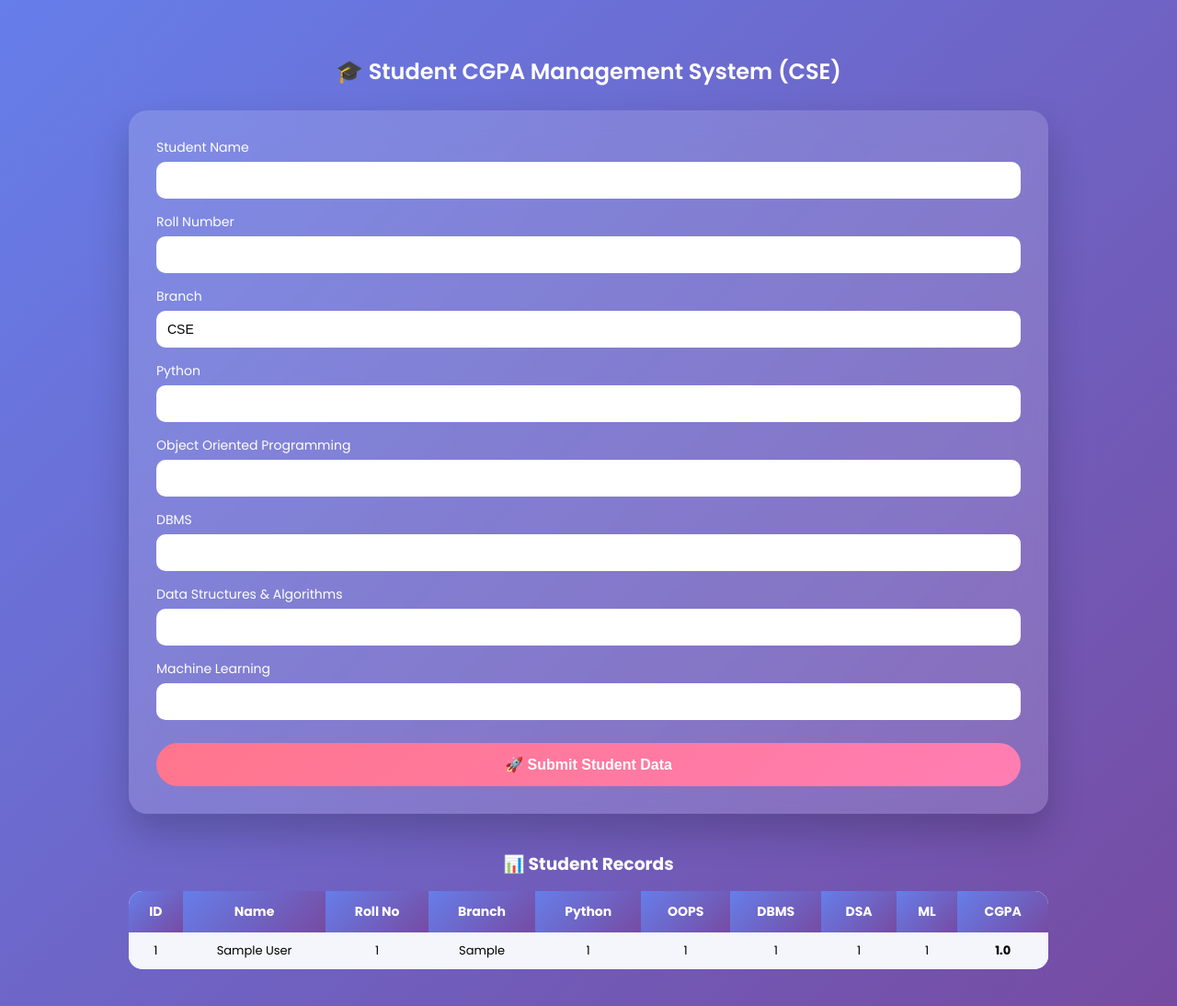
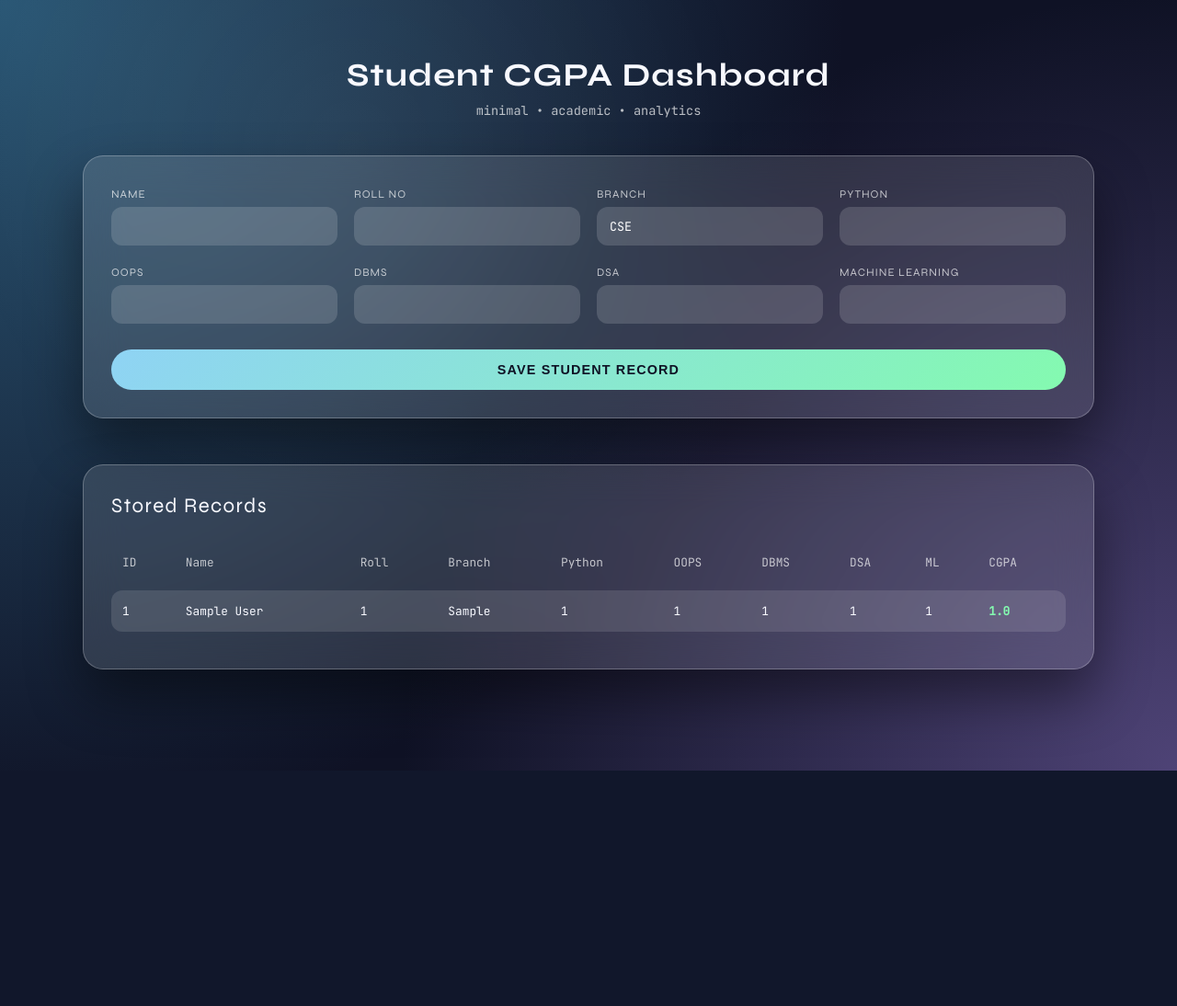
Before and after one commit to bhargavasai-tech/DevOps-student-app, a Flask app: page / in a window 1280 px wide. Shown: the whole page at 92% size. After the commit the page ends 838 px from the top, so only its background shows below. Run offline with Flask 3, Linux system fonts and the light colour scheme; tables that the repository leaves empty hold one stand-in row (values such as "Sample post").

Commit message:
redesign UI for better look

```diff
--- a/app/templates/index.html
+++ b/app/templates/index.html
@@ -2,153 +2,187 @@
 <html lang="en">
 <head>
 <meta charset="UTF-8">
-    <title>Student CGPA Management</title>
+<title>Student CGPA • Dashboard</title>
 
-    <!-- Google Font (Trending) -->
-    <link href="https://fonts.googleapis.com/css2?family=Poppins:wght@300;400;600;700&display=swap" rel="stylesheet">
+<!-- Rare / Aesthetic Fonts -->
+<link href="https://fonts.googleapis.com/css2?family=Syne:wght@400;600;700&family=JetBrains+Mono:wght@300;400&display=swap" rel="stylesheet">
 
 <style>
+:root {
+    --glass-bg: rgba(255,255,255,0.12);
+    --glass-border: rgba(255,255,255,0.25);
+    --text-main: #f8f9ff;
+    --text-soft: rgba(255,255,255,0.7);
+}
+
+/* Reset */
 * {
+    margin: 0;
+    padding: 0;
     box-sizing: border-box;
 }
 
 body {
-            margin: 0;
     min-height: 100vh;
-            font-family: 'Poppins', sans-serif;
-            background: linear-gradient(135deg, #667eea, #764ba2);
-            display: flex;
-            justify-content: center;
-            align-items: flex-start;
-            padding: 40px 0;
+    background:
+        radial-gradient(circle at top left, #2b5876, transparent 60%),
+        radial-gradient(circle at bottom right, #4e4376, transparent 55%),
+        #0f1225;
+    font-family: 'Syne', sans-serif;
+    color: var(--text-main);
+    padding: 60px 0;
 }
 
-        .container {
-            width: 90%;
-            max-width: 1000px;
-            animation: zoomIn 0.8s ease;
+/* Floating glow background */
+body::before {
+    content: "";
+    position: fixed;
+    inset: 0;
+    background: radial-gradient(circle at 30% 20%, rgba(255,255,255,0.05), transparent 40%);
+    pointer-events: none;
 }
 
-        @keyframes zoomIn {
-            from {
-                transform: scale(0.9);
-                opacity: 0;
-            }
-            to {
-                transform: scale(1);
-                opacity: 1;
-            }
+/* Container */
+.wrapper {
+    width: 92%;
+    max-width: 1100px;
+    margin: auto;
 }
 
-        h2 {
+/* Header */
+.header {
     text-align: center;
-            color: #fff;
-            margin-bottom: 25px;
-            font-weight: 600;
-        }
-
-        /* Glass Card */
-        .card {
-            background: rgba(255, 255, 255, 0.15);
-            backdrop-filter: blur(15px);
-            border-radius: 20px;
-            padding: 30px;
-            box-shadow: 0 20px 40px rgba(0,0,0,0.2);
     margin-bottom: 40px;
 }
 
-        label {
-            font-size: 14px;
-            color: #fff;
-            display: block;
-            margin-bottom: 5px;
+.header h1 {
+    font-weight: 700;
+    font-size: 2.2rem;
+    letter-spacing: 1px;
 }
 
-        input {
+.header p {
+    font-family: 'JetBrains Mono', monospace;
+    font-size: 0.85rem;
+    color: var(--text-soft);
+    margin-top: 8px;
+}
+
+/* Glass Panel */
+.glass {
+    background: var(--glass-bg);
+    border: 1px solid var(--glass-border);
+    border-radius: 22px;
+    backdrop-filter: blur(22px);
+    -webkit-backdrop-filter: blur(22px);
+    box-shadow: 0 30px 60px rgba(0,0,0,0.45);
+    padding: 30px;
+    margin-bottom: 50px;
+}
+
+/* Form Grid */
+.form-grid {
+    display: grid;
+    grid-template-columns: repeat(auto-fit, minmax(220px, 1fr));
+    gap: 18px;
+}
+
+.field label {
+    font-size: 0.75rem;
+    letter-spacing: 0.08em;
+    text-transform: uppercase;
+    color: var(--text-soft);
+}
+
+.field input {
+    margin-top: 6px;
     width: 100%;
-            padding: 12px;
-            border-radius: 10px;
+    padding: 12px 14px;
+    border-radius: 12px;
     border: none;
     outline: none;
-            margin-bottom: 15px;
-            font-size: 14px;
+    background: rgba(255,255,255,0.15);
+    color: white;
+    font-family: 'JetBrains Mono', monospace;
 }
 
-        input:focus {
-            box-shadow: 0 0 0 2px #667eea;
+.field input:focus {
+    outline: 2px solid rgba(255,255,255,0.35);
 }
 
-        button {
-            width: 100%;
-            padding: 14px;
-            border-radius: 30px;
-            background: linear-gradient(135deg, #ff758c, #ff7eb3);
-            color: #fff;
-            font-size: 16px;
-            font-weight: 600;
-            border: none;
-            cursor: pointer;
-            transition: transform 0.3s ease, box-shadow 0.3s ease;
+/* Button */
+.submit-btn {
+    grid-column: 1 / -1;
     margin-top: 10px;
 }
 
-        button:hover {
-            transform: translateY(-4px);
-            box-shadow: 0 15px 30px rgba(0,0,0,0.3);
+.submit-btn button {
+    width: 100%;
+    padding: 14px;
+    border-radius: 40px;
+    border: none;
+    cursor: pointer;
+    background: linear-gradient(135deg, #8fd3f4, #84fab0);
+    font-size: 0.9rem;
+    font-weight: 600;
+    letter-spacing: 0.08em;
+    color: #0f1225;
+    transition: transform 0.3s ease, box-shadow 0.3s ease;
 }
 
-        /* Table Styling */
-        h3 {
-            text-align: center;
-            color: #fff;
-            margin-bottom: 15px;
+.submit-btn button:hover {
+    transform: translateY(-2px);
+    box-shadow: 0 15px 35px rgba(0,0,0,0.4);
 }
 
+/* Records */
+.records-title {
+    font-size: 1.4rem;
+    margin-bottom: 18px;
+    letter-spacing: 0.06em;
+}
+
+/* Table */
 table {
     width: 100%;
-            border-collapse: collapse;
-            background: #fff;
-            border-radius: 15px;
-            overflow: hidden;
-            animation: fadeUp 0.8s ease;
-        }
-
-        @keyframes fadeUp {
-            from {
-                opacity: 0;
-                transform: translateY(20px);
-            }
-            to {
-                opacity: 1;
-                transform: translateY(0);
-            }
+    border-collapse: separate;
+    border-spacing: 0 10px;
+    font-family: 'JetBrains Mono', monospace;
+    font-size: 0.8rem;
 }
 
 th {
-            background: linear-gradient(135deg, #667eea, #764ba2);
-            color: #fff;
+    text-align: left;
     padding: 12px;
-            font-size: 14px;
+    color: var(--text-soft);
+    font-weight: 400;
 }
 
 td {
-            padding: 10px;
-            text-align: center;
-            font-size: 13px;
+    padding: 14px 12px;
+    background: rgba(255,255,255,0.12);
 }
 
-        tr:nth-child(even) {
-            background: #f4f6fb;
+tr td:first-child {
+    border-radius: 12px 0 0 12px;
+}
+tr td:last-child {
+    border-radius: 0 12px 12px 0;
 }
 
-        tr:hover {
-            background: #eef1ff;
-            transition: 0.3s;
+tr:hover td {
+    background: rgba(255,255,255,0.18);
 }
 
-        @media (max-width: 768px) {
-            table {
-                font-size: 12px;
+/* CGPA Highlight */
+.cgpa {
+    font-weight: 700;
+    color: #84fab0;
+}
+
+@media (max-width: 700px) {
+    .header h1 {
+        font-size: 1.7rem;
     }
 }
 </style>
@@ -156,57 +190,74 @@
 
 <body>
 
-<div class="container">
+<div class="wrapper">
 
-    <h2>🎓 Student CGPA Management System (CSE)</h2>
+    <div class="header">
+        <h1>Student CGPA Dashboard</h1>
+        <p>minimal • academic • analytics</p>
+    </div>
 
-    <!-- FORM CARD -->
-    <div class="card">
+    <!-- Form -->
+    <div class="glass">
         <form method="POST">
+            <div class="form-grid">
 
-            <label>Student Name</label>
+                <div class="field">
+                    <label>Name</label>
                     <input type="text" name="name" required>
+                </div>
 
-            <label>Roll Number</label>
+                <div class="field">
+                    <label>Roll No</label>
                     <input type="text" name="rollno" required>
+                </div>
 
+                <div class="field">
                     <label>Branch</label>
-            <input type="text" name="branch" value="CSE" required>
+                    <input type="text" name="branch" value="CSE">
+                </div>
 
+                <div class="field">
                     <label>Python</label>
                     <input type="number" name="python" required>
+                </div>
 
-            <label>Object Oriented Programming</label>
+                <div class="field">
+                    <label>OOPS</label>
                     <input type="number" name="oops" required>
+                </div>
 
+                <div class="field">
                     <label>DBMS</label>
                     <input type="number" name="dbms" required>
+                </div>
 
-            <label>Data Structures & Algorithms</label>
+                <div class="field">
+                    <label>DSA</label>
                     <input type="number" name="dsa" required>
+                </div>
 
+                <div class="field">
                     <label>Machine Learning</label>
                     <input type="number" name="machine_learning" required>
+                </div>
 
-            <button type="submit">🚀 Submit Student Data</button>
+                <div class="submit-btn">
+                    <button type="submit">SAVE STUDENT RECORD</button>
+                </div>
+
+            </div>
         </form>
     </div>
 
-    <!-- RECORDS -->
-    <h3>📊 Student Records</h3>
+    <!-- Records -->
+    <div class="glass">
+        <div class="records-title">Stored Records</div>
 
         <table>
             <tr>
-            <th>ID</th>
-            <th>Name</th>
-            <th>Roll No</th>
-            <th>Branch</th>
-            <th>Python</th>
-            <th>OOPS</th>
-            <th>DBMS</th>
-            <th>DSA</th>
-            <th>ML</th>
-            <th>CGPA</th>
+                <th>ID</th><th>Name</th><th>Roll</th><th>Branch</th>
+                <th>Python</th><th>OOPS</th><th>DBMS</th><th>DSA</th><th>ML</th><th>CGPA</th>
             </tr>
 
             {% for s in students %}
@@ -220,10 +271,11 @@
                 <td>{{ s[6] }}</td>
                 <td>{{ s[7] }}</td>
                 <td>{{ s[8] }}</td>
-            <td><strong>{{ s[9] }}</strong></td>
+                <td class="cgpa">{{ s[9] }}</td>
             </tr>
             {% endfor %}
         </table>
+    </div>
 
 </div>
 
```
Lines whose indentation alone changed are shown as unchanged.
